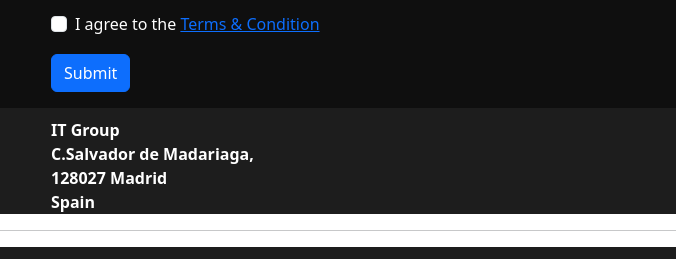
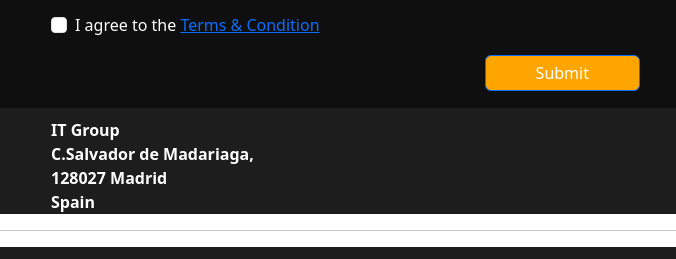
Before and after one commit to Kavindu95/Movie.lk, a website: page index.html in a window 1280 px wide. Shown: the part 1932-2191 px from the top of the page, 0-676 px from the left. Drawn offline with nearby package versions, Linux system fonts and the light colour scheme.

Commit message:
adjust the submit button

```diff
--- a/index.html
+++ b/index.html
@@ -19,7 +19,7 @@
       href="https://cdn.jsdelivr.net/npm/bootstrap-icons@1.11.3/font/bootstrap-icons.min.css"
     />
     <link rel="stylesheet" href="styles.css" />
-    <title>Test</title>
+    <title>Movie.lk</title>
   </head>
   <body>
     <nav>
@@ -172,7 +172,7 @@
                 </label>
               </div>
             </div>
-            <div class="col-12">
+            <div class="col-12 text-end">
               <button id="submit" type="submit" class="btn btn-primary">Submit</button>
             </div>
           </form>
--- a/styles.css
+++ b/styles.css
@@ -136,8 +136,10 @@
   background-color: #3C3C3C;
 }
 
-#button{
+#submit{
   background-color: orange;
+  padding: 5px 50px 5px 50px;
+
 }
 
 .details{
```
